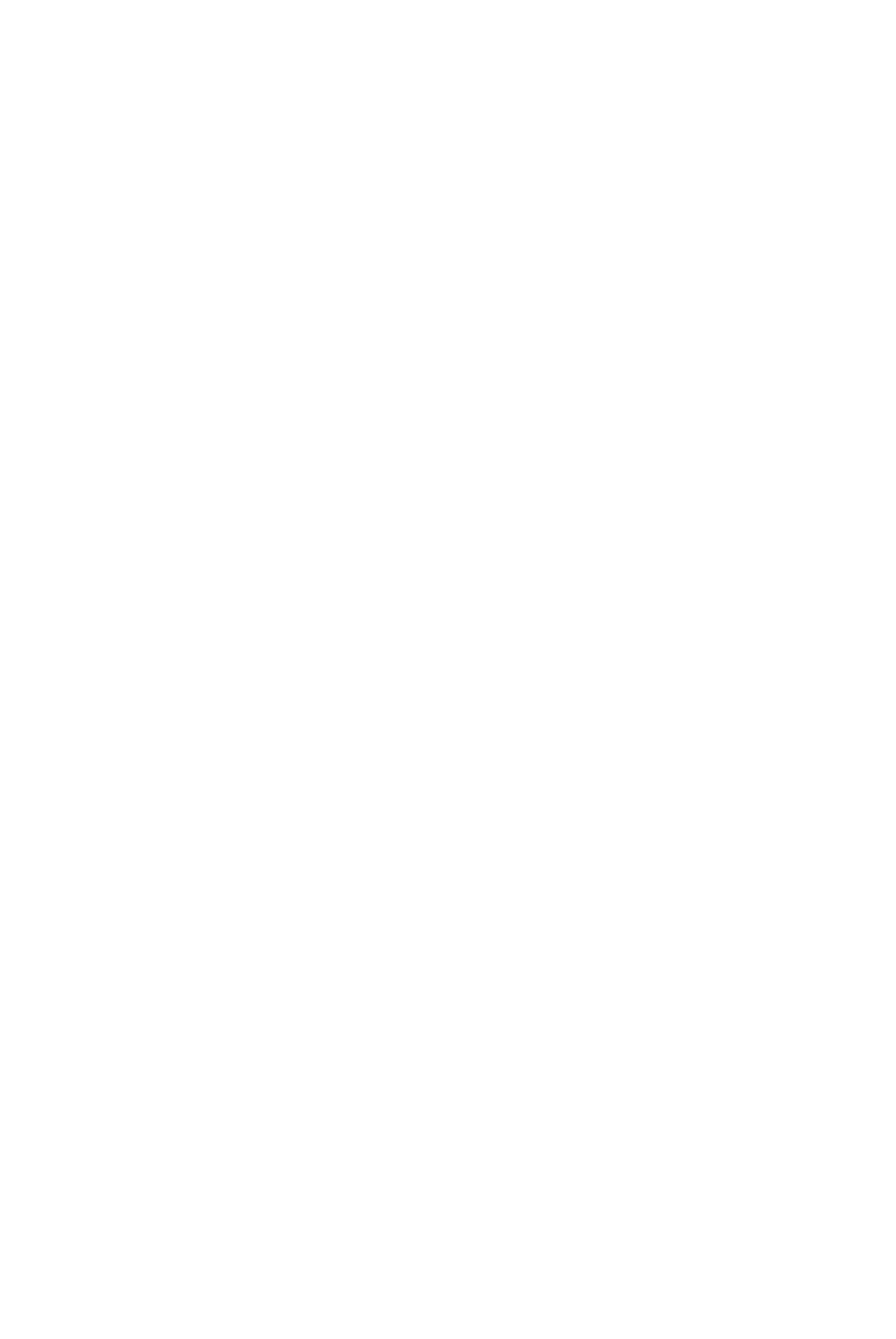
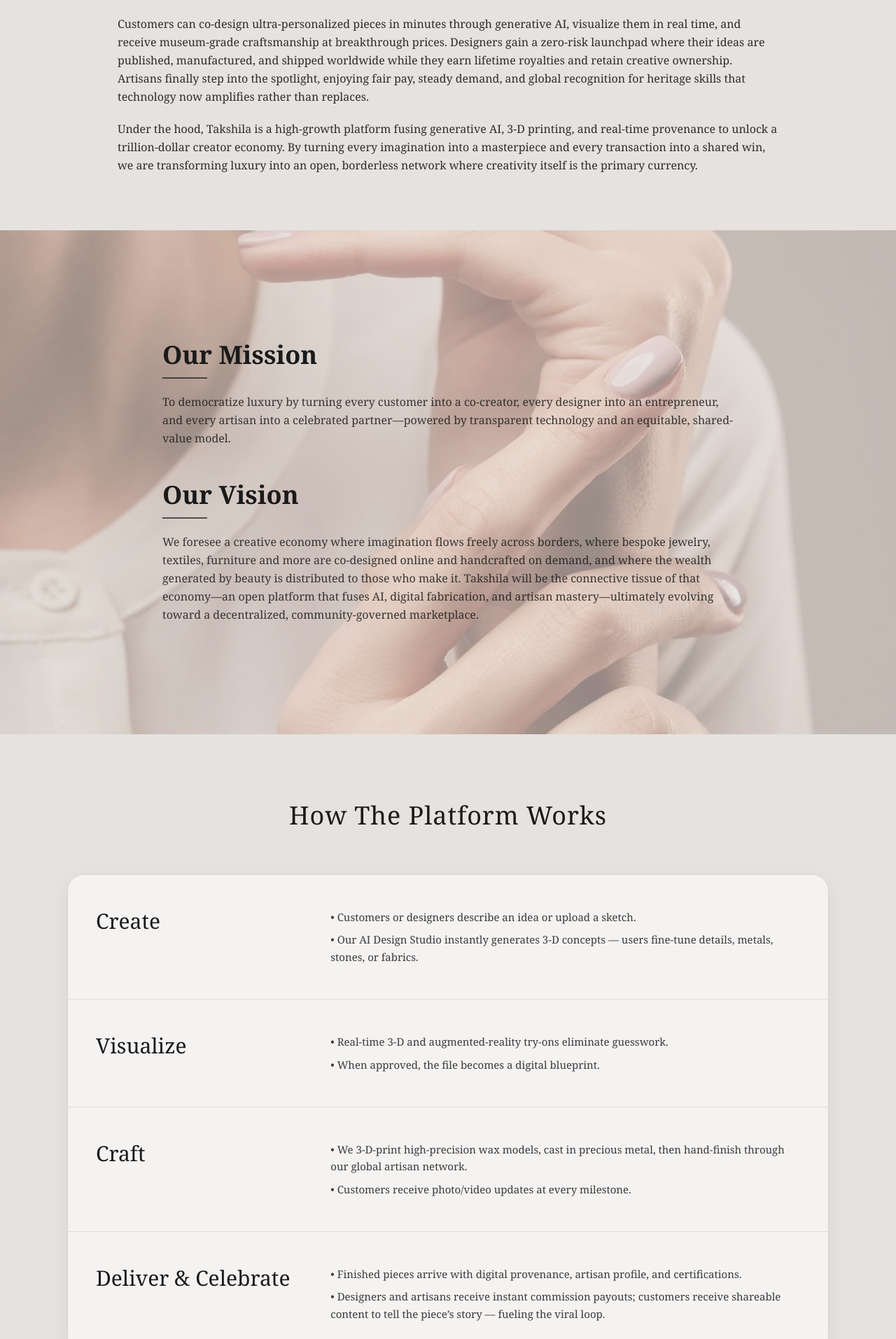
Before and after one commit to ManavSharma108/takshila-frontend, a React (Vite) app: page /our-story in a window 1280 px wide. Shown: the part 887-2800 px from the top of the page at 70% size. Before the commit the page ends 800 px from the top, so only its background shows below. Built offline with nearby package versions, Linux system fonts and the light colour scheme.

Commit message:
added stuff to my activity and our story

```diff
--- a/src/pages/MyActivity.jsx
+++ b/src/pages/MyActivity.jsx
@@ -2,11 +2,28 @@
 
 export default function MyActivity() {
   return (
-    <div className="py-20 text-center text-white">
-      <h1 className="text-4xl font-bold">My Activity</h1>
-      <p className="text-gray-300 mt-4">
-        Connect, share, and collaborate with designers and creators.
-      </p>
+    <div className="bg-[#e5e2df] min-h-screen flex flex-col justify-center items-center text-[#1a1a1a] font-serif px-6">
+      {/* Empty State */}
+      <div className="flex flex-col justify-center items-center text-center -mt-10">
+        <h2 className="text-3xl font-light mb-3 tracking-wide">
+          No Activity Yet
+        </h2>
+        <p className="text-[#1a1a1a]/70 mb-10 text-sm max-w-md">
+          You haven’t created any designs yet. Start creating your first jewelry
+          design!
+        </p>
+
+        <button
+          className="relative px-10 py-3 rounded-full text-white font-medium
+                     bg-gradient-to-br from-[#2E4B45] to-[#1d5049] shadow-lg
+                     hover:scale-[1.04] active:scale-[0.99] transition-all duration-300
+                     overflow-hidden border border-[#2E4B45]/40"
+        >
+          {/* Glossy shine effect */}
+          <span className="absolute inset-0 bg-gradient-to-t from-transparent via-white/25 to-transparent opacity-40 rounded-full"></span>
+          <span className="relative z-10">Create Your First Design</span>
+        </button>
+      </div>
     </div>
   );
 }
--- a/src/pages/OurStory.jsx
+++ b/src/pages/OurStory.jsx
@@ -2,11 +2,169 @@
 
 export default function OurStory() {
   return (
-    <div className="py-20 text-center text-white">
-      <h1 className="text-4xl font-bold">Our Story</h1>
-      <p className="text-gray-300 mt-4">
-        Discover the journey of our brand and the values that drive us.
-      </p>
+    <div className="bg-[#e5e2df] min-h-screen font-serif text-[#1a1a1a]">
+      {/* Hero Section */}
+      <section className="relative w-full h-[80vh] overflow-hidden">
+        <div
+          className="absolute inset-0 bg-cover bg-center scale-105"
+          style={{
+            backgroundImage: "url('assets/Artisian.webp')",
+          }}
+        ></div>
+        <div className="absolute inset-0 bg-[#e5e2df]/60"></div>
+      </section>
+
+      {/* About Us Section */}
+      <section className="max-w-5xl mx-auto px-6 md:px-10 py-20 leading-relaxed text-[#1a1a1a]/90">
+        <h2 className="text-3xl md:text-4xl font-light mb-6">About Us</h2>
+
+        <p className="mb-5">
+          Takshila is a company focused on creating decentralized shared P2P
+          economic systems, to enable true freedom in digital business
+          environments for all its stakeholders. We are re-engineering luxury
+          commerce with a Client-to-Manufacturing™ model that links customers,
+          independent designers, and master artisans in a single transparent
+          loop—eliminating mark-ups, middlemen, and creative gatekeepers.
+        </p>
+
+        <p className="mb-5">
+          Customers can co-design ultra-personalized pieces in minutes through
+          generative AI, visualize them in real time, and receive museum-grade
+          craftsmanship at breakthrough prices. Designers gain a zero-risk
+          launchpad where their ideas are published, manufactured, and shipped
+          worldwide while they earn lifetime royalties and retain creative
+          ownership. Artisans finally step into the spotlight, enjoying fair
+          pay, steady demand, and global recognition for heritage skills that
+          technology now amplifies rather than replaces.
+        </p>
+
+        <p>
+          Under the hood, Takshila is a high-growth platform fusing generative
+          AI, 3-D printing, and real-time provenance to unlock a trillion-dollar
+          creator economy. By turning every imagination into a masterpiece and
+          every transaction into a shared win, we are transforming luxury into
+          an open, borderless network where creativity itself is the primary
+          currency.
+        </p>
+      </section>
+
+      {/* Mission & Vision Overlay Section */}
+      <section className="relative w-full min-h-[90vh] flex items-center justify-center overflow-hidden text-[#1a1a1a]">
+        {/* Background Image */}
+        <div
+          className="absolute inset-0 bg-cover bg-center scale-105"
+          style={{
+            backgroundImage: "url('assets/MissionVision.webp')",
+          }}
+        ></div>
+
+        {/* Soft Overlay */}
+        <div className="absolute inset-0 bg-[#e5e2df]/60"></div>
+
+        {/* Text Content */}
+        <div className="relative z-10 max-w-4xl mx-auto px-6 md:px-10 text-center md:text-left space-y-12">
+          <div>
+            <h3 className="text-3xl md:text-4xl font-semibold mb-3">
+              Our Mission
+            </h3>
+            <div className="w-16 h-[2px] bg-[#1a1a1a]/70 mx-auto md:mx-0 mb-5"></div>
+            <p className="text-[#1a1a1a]/85 leading-relaxed text-[15px] md:text-[16px]">
+              To democratize luxury by turning every customer into a co-creator,
+              every designer into an entrepreneur, and every artisan into a
+              celebrated partner—powered by transparent technology and an
+              equitable, shared-value model.
+            </p>
+          </div>
+
+          <div>
+            <h3 className="text-3xl md:text-4xl font-semibold mb-3">
+              Our Vision
+            </h3>
+            <div className="w-16 h-[2px] bg-[#1a1a1a]/70 mx-auto md:mx-0 mb-5"></div>
+            <p className="text-[#1a1a1a]/85 leading-relaxed text-[15px] md:text-[16px]">
+              We foresee a creative economy where imagination flows freely
+              across borders, where bespoke jewelry, textiles, furniture and
+              more are co-designed online and handcrafted on demand, and where
+              the wealth generated by beauty is distributed to those who make
+              it. Takshila will be the connective tissue of that economy—an open
+              platform that fuses AI, digital fabrication, and artisan
+              mastery—ultimately evolving toward a decentralized,
+              community-governed marketplace.
+            </p>
+          </div>
+        </div>
+      </section>
+
+      {/* How The Platform Works Section */}
+      <section className="bg-[#e5e2df] py-24 px-6 md:px-12 lg:px-24 font-serif text-[#1a1a1a]">
+        <h1 className="text-4xl md:text-4xl font-light text-center mb-16 tracking-wide">
+          How The Platform Works
+        </h1>
+
+        <div className="w-full max-w-6xl mx-auto bg-white/60 backdrop-blur-sm shadow-[0_8px_32px_rgba(0,0,0,0.05)] rounded-3xl border border-[#d8d6d3] overflow-hidden">
+          {/* Step 1 */}
+          <div className="grid grid-cols-1 md:grid-cols-3 gap-6 md:gap-0 px-6 md:px-10 py-12 border-b border-[#d8d6d3]/70">
+            <h2 className="text-2xl md:text-3xl font-light text-center md:text-left">
+              Create
+            </h2>
+            <div className="md:col-span-2 text-[#1a1a1a]/85 text-[15px] space-y-2 leading-relaxed">
+              <p>
+                • Customers or designers describe an idea or upload a sketch.
+              </p>
+              <p>
+                • Our AI Design Studio instantly generates 3-D concepts — users
+                fine-tune details, metals, stones, or fabrics.
+              </p>
+            </div>
+          </div>
+
+          {/* Step 2 */}
+          <div className="grid grid-cols-1 md:grid-cols-3 gap-6 md:gap-0 px-6 md:px-10 py-12 border-b border-[#d8d6d3]/70">
+            <h2 className="text-2xl md:text-3xl font-light text-center md:text-left">
+              Visualize
+            </h2>
+            <div className="md:col-span-2 text-[#1a1a1a]/85 text-[15px] space-y-2 leading-relaxed">
+              <p>
+                • Real-time 3-D and augmented-reality try-ons eliminate
+                guesswork.
+              </p>
+              <p>• When approved, the file becomes a digital blueprint.</p>
+            </div>
+          </div>
+
+          {/* Step 3 */}
+          <div className="grid grid-cols-1 md:grid-cols-3 gap-6 md:gap-0 px-6 md:px-10 py-12 border-b border-[#d8d6d3]/70">
+            <h2 className="text-2xl md:text-3xl font-light text-center md:text-left">
+              Craft
+            </h2>
+            <div className="md:col-span-2 text-[#1a1a1a]/85 text-[15px] space-y-2 leading-relaxed">
+              <p>
+                • We 3-D-print high-precision wax models, cast in precious
+                metal, then hand-finish through our global artisan network.
+              </p>
+              <p>• Customers receive photo/video updates at every milestone.</p>
+            </div>
+          </div>
+
+          {/* Step 4 */}
+          <div className="grid grid-cols-1 md:grid-cols-3 gap-6 md:gap-0 px-6 md:px-10 py-12">
+            <h2 className="text-2xl md:text-3xl font-light text-center md:text-left">
+              Deliver & Celebrate
+            </h2>
+            <div className="md:col-span-2 text-[#1a1a1a]/85 text-[15px] space-y-2 leading-relaxed">
+              <p>
+                • Finished pieces arrive with digital provenance, artisan
+                profile, and certifications.
+              </p>
+              <p>
+                • Designers and artisans receive instant commission payouts;
+                customers receive shareable content to tell the piece’s story —
+                fueling the viral loop.
+              </p>
+            </div>
+          </div>
+        </div>
+      </section>
     </div>
   );
 }
```
Also changed, not shown: public/assets/Artisian.webp (added), public/assets/MissionVision.webp (added).
